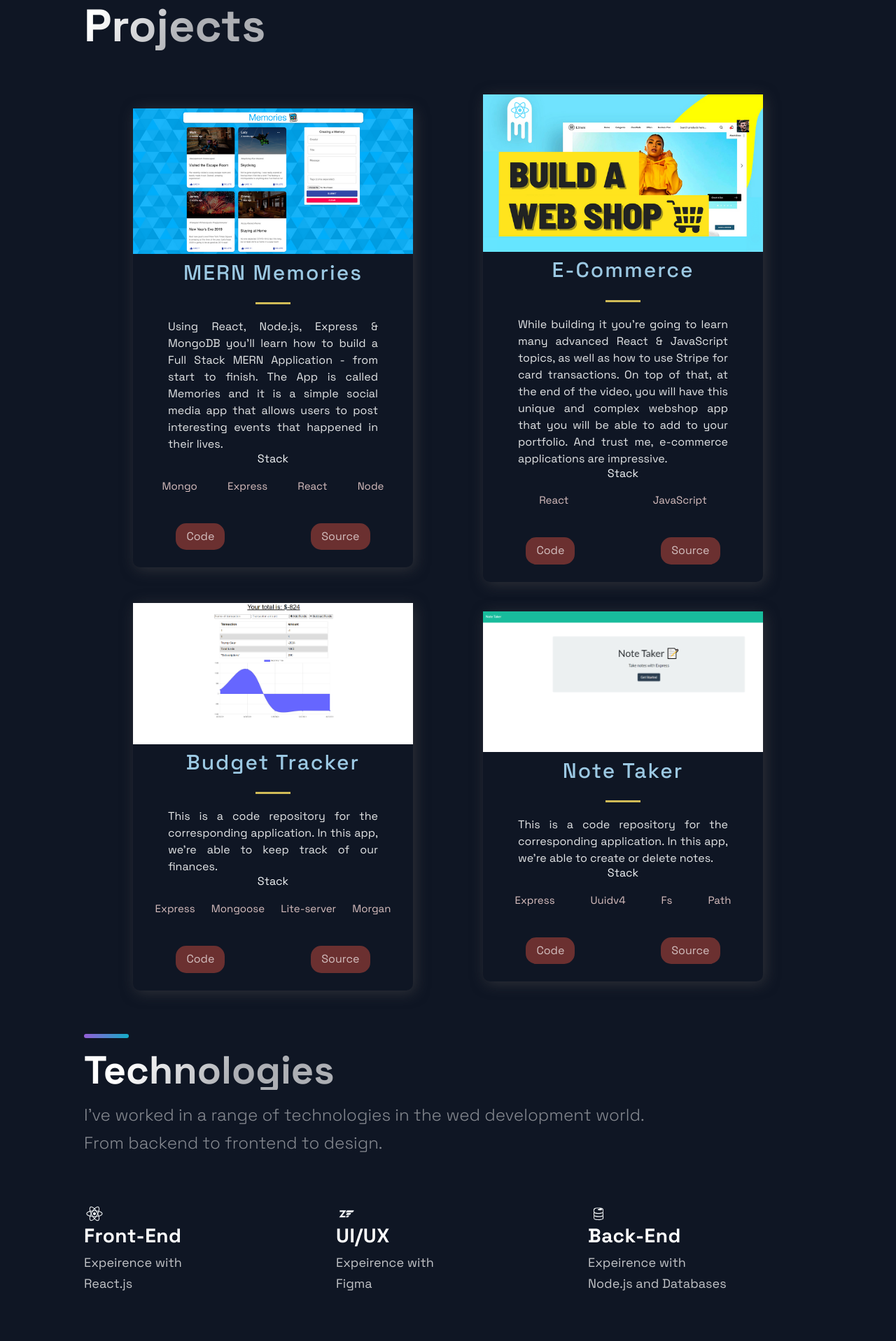
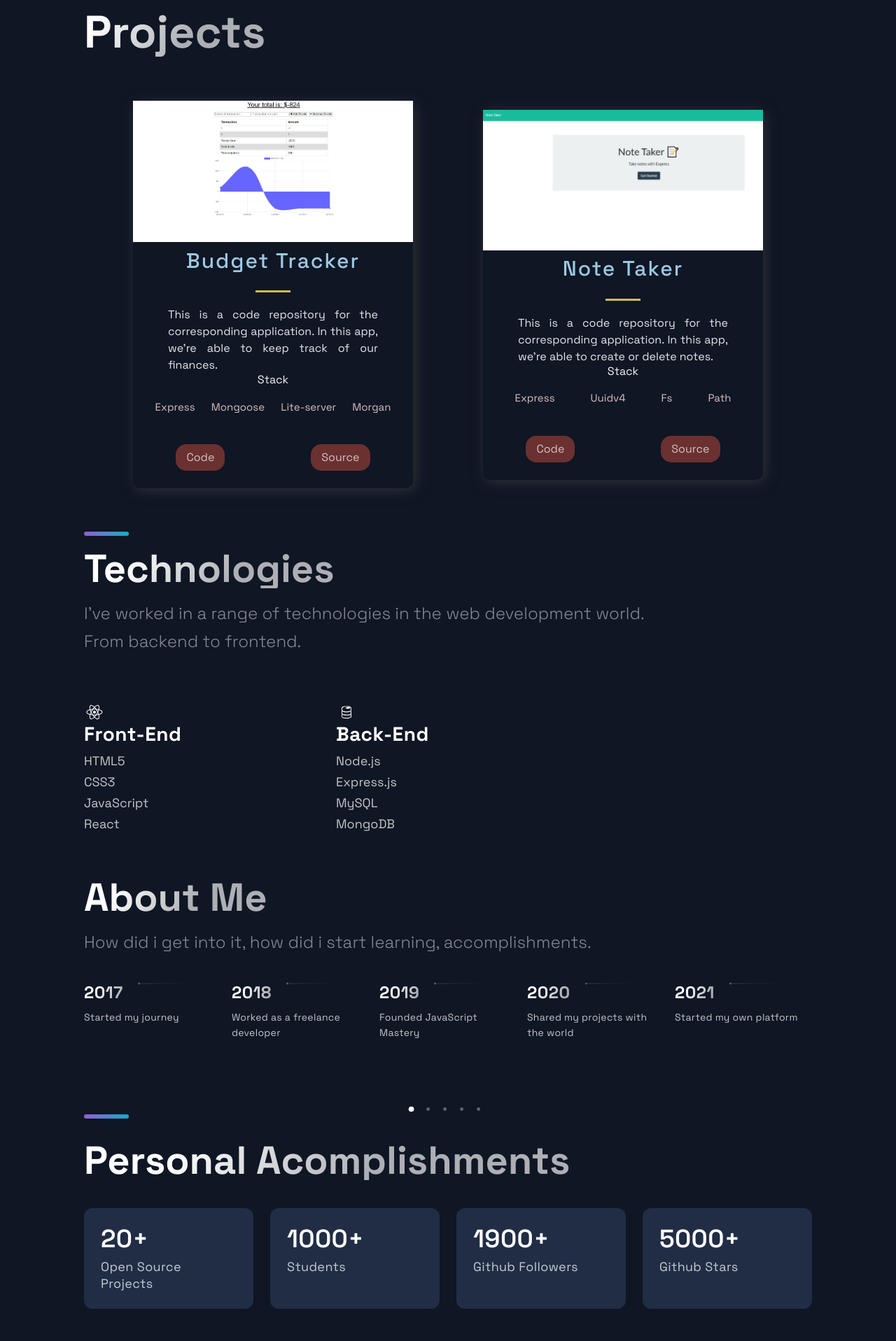
Before and after one commit to CristianC707/React_Portfolio, a Next.js app: page / in a window 1280 px wide. Shown: the part 700-2617 px from the top of the page at 70% size. Built offline with nearby package versions, Linux system fonts and the light colour scheme.

Commit message:
Worked in technologies and hero

```diff
--- a/src/components/Hero/Hero.js
+++ b/src/components/Hero/Hero.js
@@ -12,9 +12,9 @@ const Hero = () => (
         My Personal Portfolio
       </SectionTitle>
       <SectionText>
-        I eat butt like no tomorrow. Hire me now.
+        An aspiring junior developer with a passion for creating web applications while continuing to learn and grow in the field of technology.
       </SectionText>
-      <Button onClick={() => window.location = 'https:google.com'}>Learn More</Button>
+      <Button onClick={() => window.location = 'https://1drv.ms/w/s!AmRrLJX2JnEHsS0mddEPfiQ1n-TL?e=tORTR8'}>Learn More</Button>
     </LeftSection>
   </Section>
 );
--- a/src/components/Technologies/Technologies.js
+++ b/src/components/Technologies/Technologies.js
@@ -9,7 +9,7 @@ const Technologies = () =>  (
     <br />
     <SectionTitle>Technologies</SectionTitle>
     <SectionText>
-      I've worked in a range of technologies in the wed development world. From backend to frontend to design.
+      I've worked in a range of technologies in the web development world. From backend to frontend.
     </SectionText>
     <List>
       <ListItem>
@@ -17,18 +17,7 @@ const Technologies = () =>  (
         <ListContainer>
           <ListTitle>Front-End</ListTitle>
           <ListParagraph>
-            Expeirence with <br />
-            React.js
-          </ListParagraph>
-        </ListContainer>
-      </ListItem>
-      <ListItem>
-        <DiZend size="3rem" />
-        <ListContainer>
-          <ListTitle>UI/UX</ListTitle>
-          <ListParagraph>
-            Expeirence with <br />
-            Figma
+         HTML5 <br /> CSS3 <br /> JavaScript <br /> React
           </ListParagraph>
         </ListContainer>
       </ListItem>
@@ -37,8 +26,7 @@ const Technologies = () =>  (
         <ListContainer>
           <ListTitle>Back-End</ListTitle>
           <ListParagraph>
-            Expeirence with <br />
-            Node.js and Databases
+            Node.js <br /> Express.js <br /> MySQL <br /> MongoDB
           </ListParagraph>
         </ListContainer>
       </ListItem>
--- a/src/constants/constants.js
+++ b/src/constants/constants.js
@@ -1,22 +1,22 @@
 export const projects = [
-  {
-    title: 'MERN Memories',
-    description: "Using React, Node.js, Express & MongoDB you'll learn how to build a Full Stack MERN Application - from start to finish. The App is called Memories and it is a simple social media app that allows users to post interesting events that happened in their lives.",
-      image: '/images/1.png',
-      tags: ['Mongo', 'Express', 'React', 'Node'],
-    source: 'https://google.com',
-    visit: 'https://google.com',
-    id: 0,
-  },
-  {
-    title: 'E-Commerce',
-    description:"While building it you're going to learn many advanced React & JavaScript topics, as well as how to use Stripe for card transactions. On top of that, at the end of the video, you will have this unique and complex webshop app that you will be able to add to your portfolio. And trust me, e-commerce applications are impressive.",
-    image: '/images/2.png',
-    tags: ['React', 'JavaScript'],
-    source: 'https://google.com',
-    visit: 'https://google.com',
-    id: 1,
-  },
+  // {
+  //   title: 'MERN Memories',
+  //   description: "Using React, Node.js, Express & MongoDB you'll learn how to build a Full Stack MERN Application - from start to finish. The App is called Memories and it is a simple social media app that allows users to post interesting events that happened in their lives.",
+  //     image: '/images/1.png',
+  //     tags: ['Mongo', 'Express', 'React', 'Node'],
+  //   source: 'https://google.com',
+  //   visit: 'https://google.com',
+  //   id: 0,
+  // },
+  // {
+  //   title: 'E-Commerce',
+  //   description:"While building it you're going to learn many advanced React & JavaScript topics, as well as how to use Stripe for card transactions. On top of that, at the end of the video, you will have this unique and complex webshop app that you will be able to add to your portfolio. And trust me, e-commerce applications are impressive.",
+  //   image: '/images/2.png',
+  //   tags: ['React', 'JavaScript'],
+  //   source: 'https://google.com',
+  //   visit: 'https://google.com',
+  //   id: 1,
+  // },
   {
     title: 'Budget Tracker',
     description: "This is a code repository for the corresponding application. In this app, we're able to keep track of our finances.",
```
